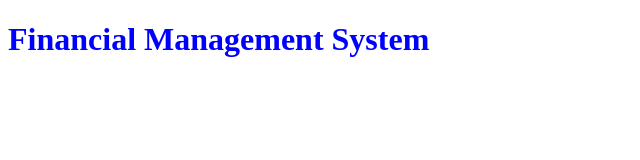
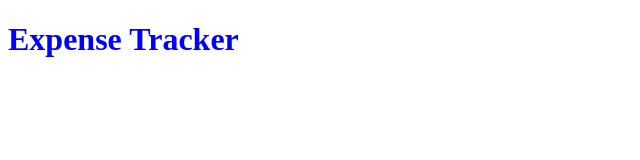
Before and after one commit to hazelglaine/ticket-generator, a plain HTML site: page index.html in a window 1280 px wide. Shown: the whole page, without its empty margins (0-640 px from the left). Drawn offline with Linux system fonts and the light colour scheme.

Commit message:
Setup Expense Tracker page

```diff
--- a/index.html
+++ b/index.html
@@ -4,11 +4,11 @@
     <meta charset="UTF-8" />
     <meta http-equiv="X-UA-Compatible" content="IE=edge" />
     <meta name="viewport" content="width=device-width, initial-scale=1.0" />
-    <title>making.technology</title>
+    <title>Financial Mangement System</title>
     <link rel="stylesheet" href="src/styles.css" />
   </head>
   <body>
-    <h1>Financial Management System</h1>
+    <h1>Expense Tracker</h1>
     <script src="src/index.js"></script>
   </body>
 </html>
```
